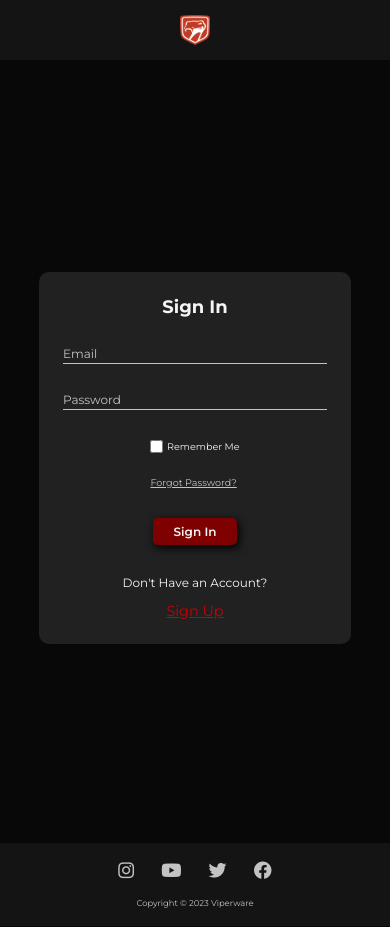
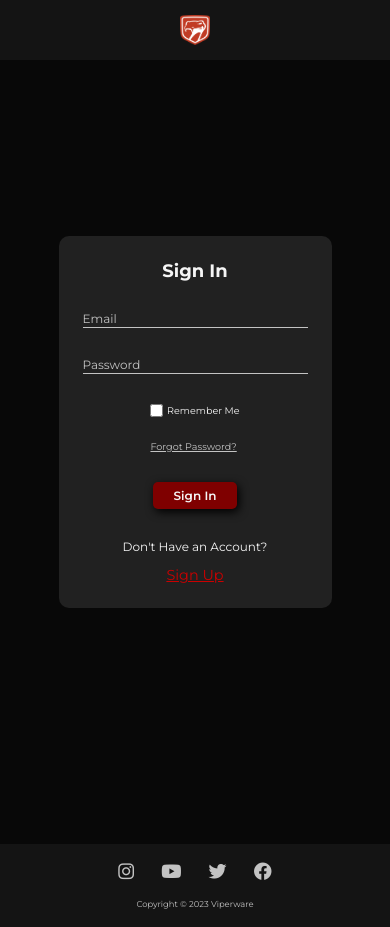
Before and after one commit to cristian907/integrador, a plain HTML site: page pages/login.html in a window 390 px wide. Drawn offline with Linux system fonts and the light colour scheme.

Commit message:
fixed responsive

```diff
--- a/assets/style.css
+++ b/assets/style.css
@@ -489,10 +489,10 @@ body {
     padding: 1.5rem;
 }
 
-/*
+
 .footer-alt {
-    margin-top: 5rem;
-} */
+    margin-top: 0;
+}
 
 .footer-icon {
     color: var(--text-secondary);
@@ -518,8 +518,7 @@ body {
     justify-content: center;
     align-items: center;
     width: 100%;
-    height: 80vh;
-    margin-top: 10rem;
+    height: 100vh;
 }
 
 .login-form {
@@ -799,7 +798,7 @@ body {
     /* login */
 
     .login-form {
-        width: 80%;
+        width: 70%;
     }
 
     .input-options {
@@ -809,7 +808,8 @@ body {
 
     .create-account {
         flex-direction: column;
-        text-align: center;
+        justify-content: center;
+        align-items: center;
     }
 }
 
```
